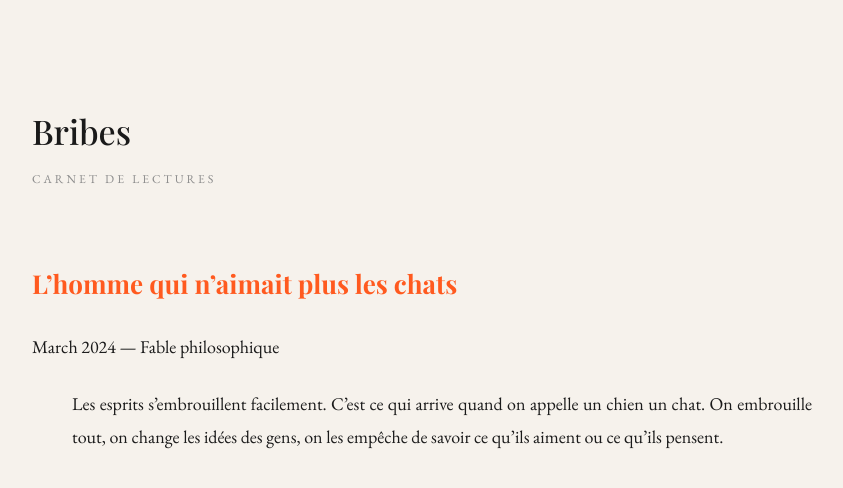
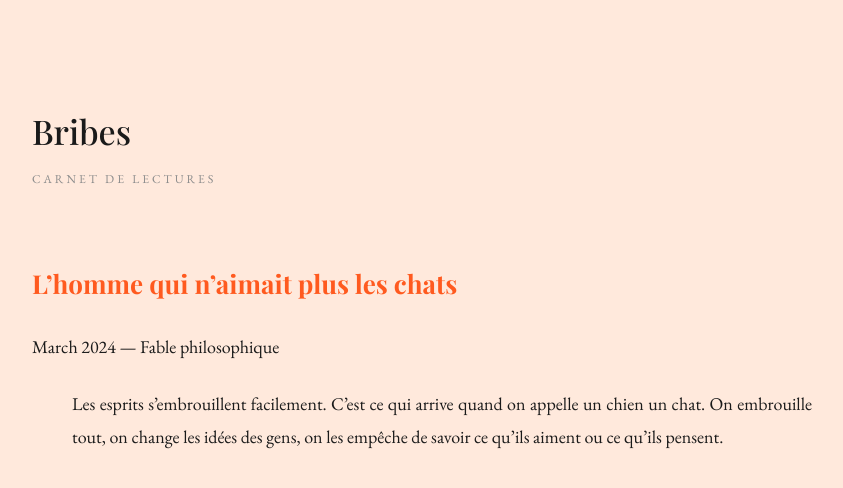
Before and after one commit to aelys-bribes/aelys-bribes.github.io, a Jekyll site: the page built from index.html, in a window 1280 px wide. Shown: the top 488 px of the page, without its empty margins (198-1041 px from the left). Built offline with Jekyll 4.4.1, drawn with Linux system fonts in a browser that asks for light colours.

Commit message:
Update default.html

```diff
--- a/_layouts/default.html
+++ b/_layouts/default.html
@@ -16,7 +16,7 @@
 }
 
 body {
-  background: var(--bg);
+  background: #ffe9dc;
   font-family: 'EB Garamond', serif;
   max-width: 820px;
   margin: 100px auto;
```
